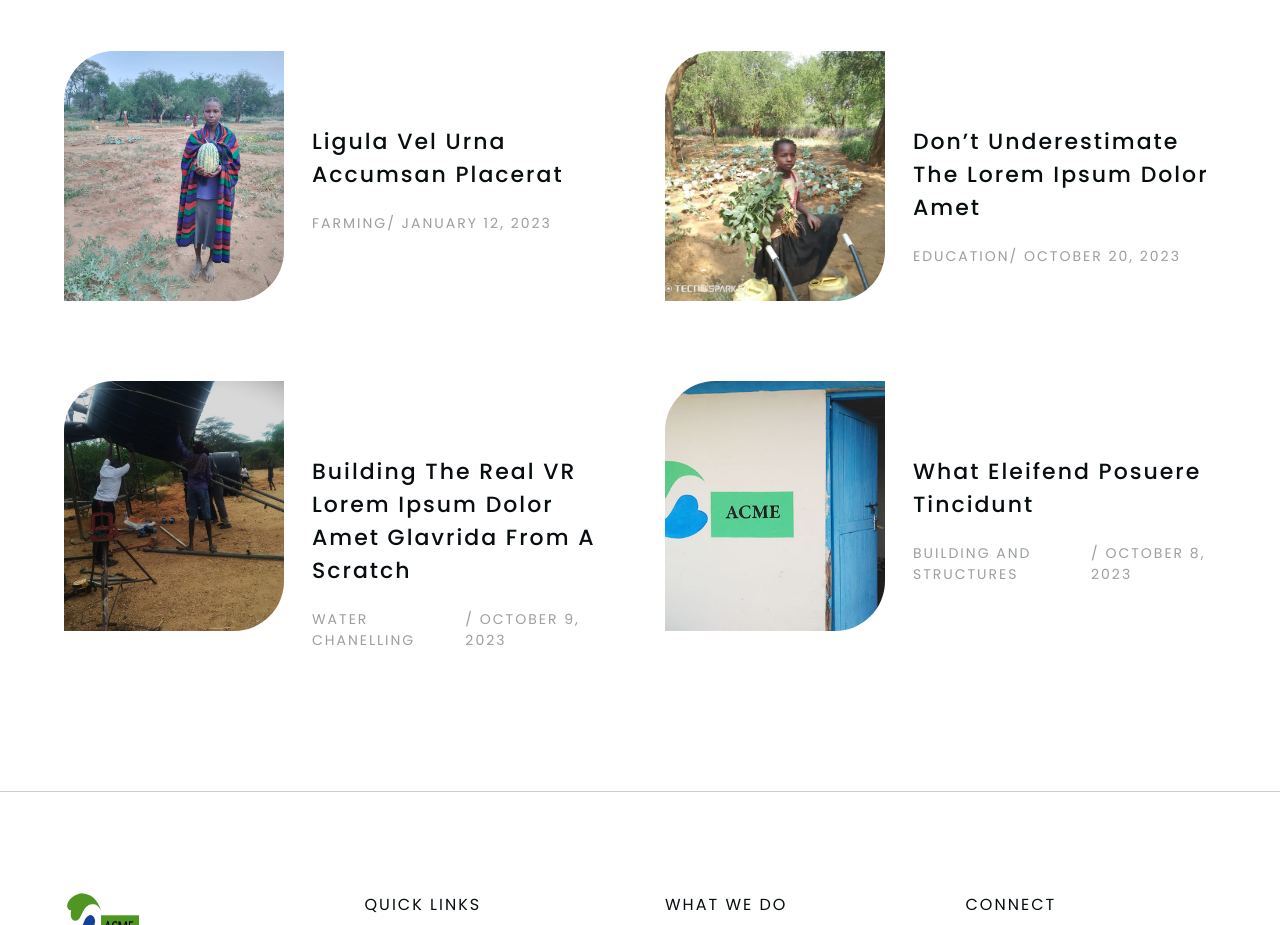
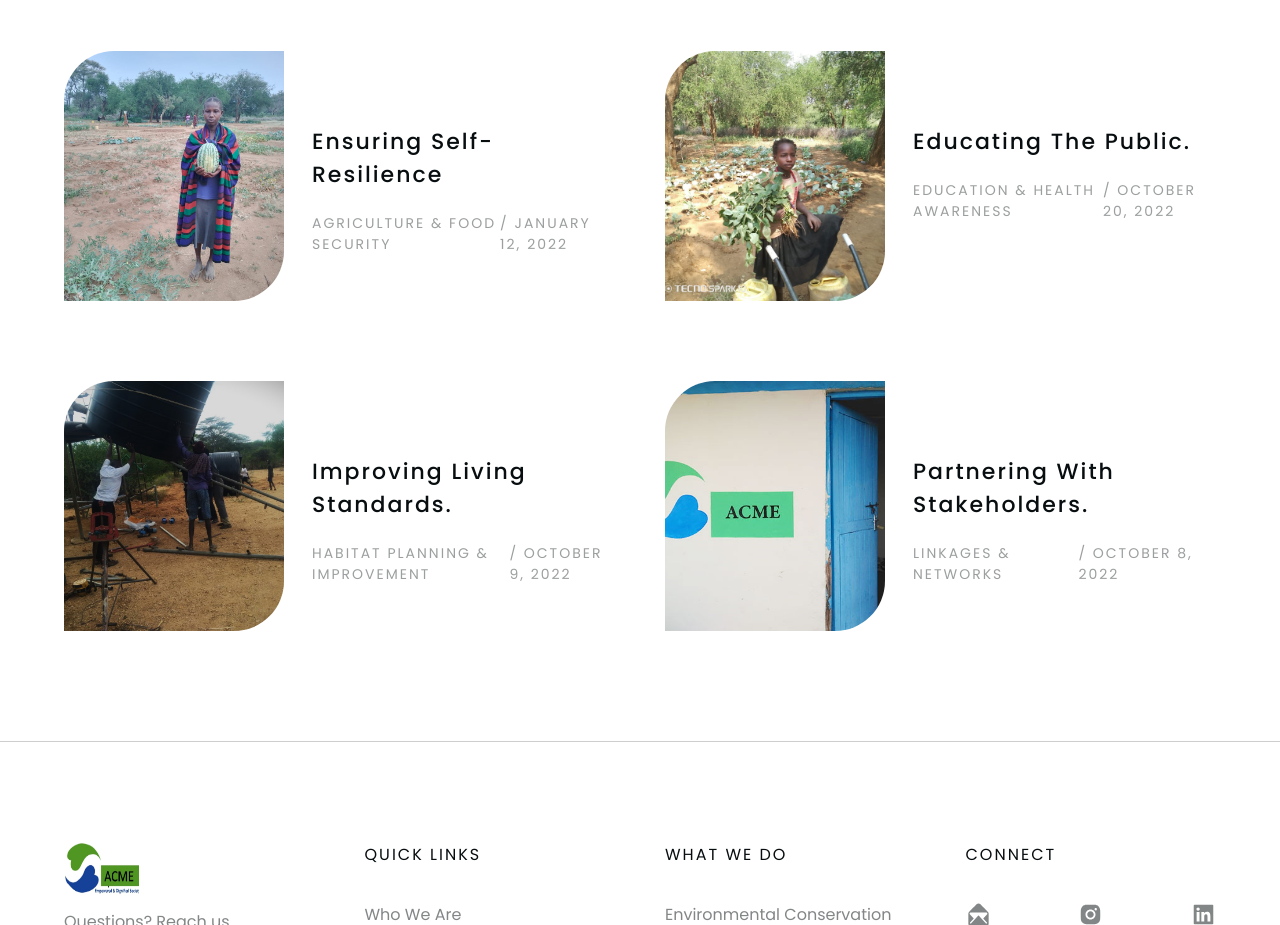
Before and after one commit to Imoite-zn/acme-org-site, a Next.js app: page / in a window 1280 px wide. Shown: the part 3240-4165 px from the top of the page. Built offline with nearby package versions, Linux system fonts and the light colour scheme.

Commit message:
Update dummydata.js

```diff
--- a/assets/data/dummydata.js
+++ b/assets/data/dummydata.js
@@ -32,19 +32,19 @@ export const expertise = [
     id: 2,
     title: "Water Sanitation and Hygiene",
     cover: "../images/tank.jpg",
-    desc: [{ text: "Social media marketing" }, { text: "Marketing campaigns" }, { text: "Markting management" }, { text: "SEO" }],
+    desc: [{ text: "Water channeling" }, { text: "Irrigation" }, { text: "Water Conservation" }, { text: "Modern hygeine and cleaning" }],
   },
   {
     id: 3,
     title: "Education",
     cover: "../images/e3.jpg",
-    desc: [{ text: "E-Commerce website design" }, { text: "WooCommerce" }, { text: "Content management" }, { text: "Hosting" }],
+    desc: [{ text: "Health Awareness" }, { text: "Hygiene and Sanitation" }, { text: "Basic education" }, { text: "Communal education" }],
   },
   {
     id: 4,
     title: "Farming",
     cover: "../images/f2.jpg",
-    desc: [{ text: "Visual identity" }, { text: "Branding for social media" }, { text: "Custom illustrations" }],
+    desc: [{ text: "Sunsistence Farming" }, { text: "Application of Modern Farming Techniques" }, { text: "Farm water management" }],
   },
 ]
 
@@ -57,33 +57,33 @@ export const showcase = [
   },
   {
     id: 2,
-    title: "Futuristic Furniture",
-    catgeory: "WEBSITES",
+    title: "Water channeling",
+    catgeory: "WATER",
     cover: "../images/s2.jpg",
   },
   {
     id: 3,
-    title: "Smart Living",
+    title: "Habitat improvement",
     cover: "../images/s3.jpg",
-    catgeory: "WEBSITES",
+    catgeory: "BUILDING",
   },
   {
     id: 4,
-    title: "Light Painting",
-    cover: "../images/s4.jpg",
-    catgeory: "BRANDING	",
+    title: "Community Driven Development",
+    cover: "../images/community.jpg",
+    catgeory: "COMMUNITY	",
   },
   {
     id: 5,
-    title: "Ideabox",
+    title: "Environment Conservation",
     cover: "../images/s5.jpg",
-    catgeory: "BRANDING	",
+    catgeory: "CONSERVATION AND CONTROL",
   },
   {
     id: 5,
-    title: "VR Experience",
+    title: "",
     cover: "../images/s6.jpg",
-    catgeory: "WEBSITES	",
+    catgeory: "EDUCATION",
   },
 ]
 export const brand = [
@@ -128,31 +128,31 @@ export const brand = [
 export const blogdata = [
   {
     id: 1,
-    title: "Ligula vel urna accumsan placerat",
+    title: "Ensuring self-resilience",
     cover: "../images/f7.jpg",
-    catgeory: "FARMING",
-    date: "JANUARY 12, 2023",
+    catgeory: "AGRICULTURE & FOOD SECURITY",
+    date: "JANUARY 12, 2022",
   },
   {
     id: 2,
-    title: "Don’t underestimate the lorem ipsum dolor amet",
+    title: "Educating the public.",
     cover: "../images/g2.jpg",
-    catgeory: "EDUCATION",
-    date: "OCTOBER 20, 2023",
+    catgeory: "EDUCATION & HEALTH AWARENESS",
+    date: "OCTOBER 20, 2022",
   },
   {
     id: 3,
-    title: "Building the real VR lorem ipsum dolor amet glavrida from a scratch",
+    title: "Improving living standards.",
     cover: "../images/tank2.jpg",
-    catgeory: "WATER CHANELLING",
-    date: "OCTOBER 9, 2023",
+    catgeory: "HABITAT PLANNING & IMPROVEMENT",
+    date: "OCTOBER 9, 2022",
   },
   {
     id: 4,
-    title: "What eleifend posuere tincidunt",
+    title: "Partnering with stakeholders.",
     cover: "../images/a1.jpg",
-    catgeory: "BUILDING AND STRUCTURES",
-    date: "OCTOBER 8, 2023",
+    catgeory: "LINKAGES & NETWORKS",
+    date: "OCTOBER 8, 2022",
   },
 ]
 export const teamdata = [
```
